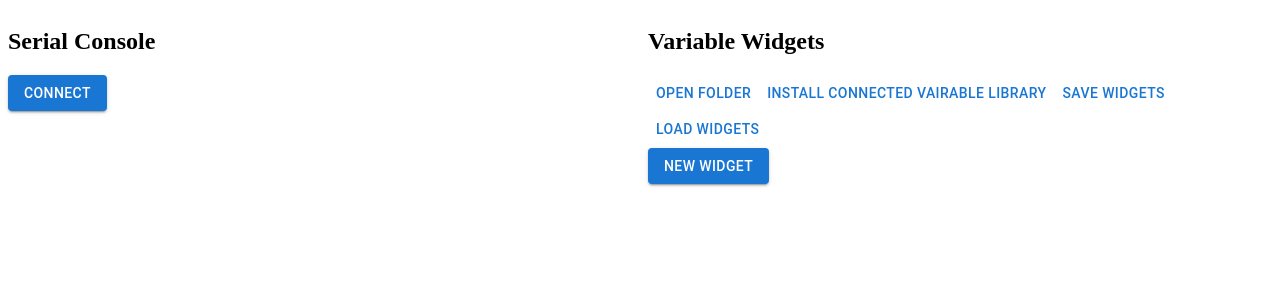
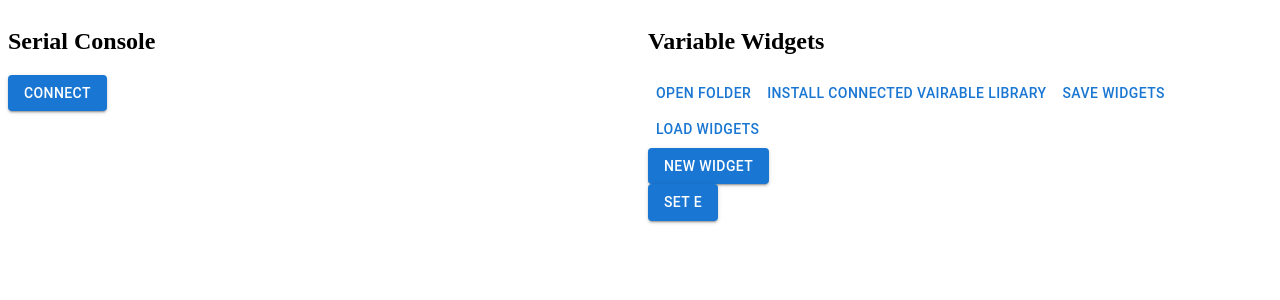
Before and after one commit to urfdvw/CircuitPython-Fancy-Console, a React (Vite) app: page / in a window 1280 px wide. Shown: the top 300 px of the page. Built offline with nearby package versions, Linux system fonts and the light colour scheme.

Commit message:
button test

```diff
--- a/src/App.jsx
+++ b/src/App.jsx
@@ -21,6 +21,7 @@ import * as constants from "./constants";
 // My widgets
 import { VariableDisp, CreateVariableDisp } from "./VariableDisp";
 import VariableSet from "./VariableSet"
+import VariableSetBoolButton from "./VariableSetBoolButton"
 import CreateWidget from "./CreateWidget";
 // My data
 import matcher_py from "../CIRCUITPY/matcher.txt";
@@ -214,7 +215,7 @@ const App = () => {
               Raw
               <div style={{ height: "350pt" }}>
                 <ScrollableFeed>
-                  <pre>
+                  <pre style={{"white-space": "pre-wrap"}}>
                     {rawSerialData
                       ? output
                       : removeInBetween(
@@ -255,7 +256,7 @@ const App = () => {
           }}>
             Save Widgets
           </Button>
-          <Button onClick={async function() {
+          <Button onClick={async function () {
             setWidgets(JSON.parse(await readFile('widgets.json')))
           }}>
             Load Widgets
@@ -287,6 +288,11 @@ const App = () => {
               </>
             );
           })}
+          <VariableSetBoolButton
+            variableName='e'
+            displayName='set e'
+            sendData={sendData}
+          ></VariableSetBoolButton>
         </Grid>
       </Grid>
     </Box>
--- /dev/null
+++ b/src/VariableSetBoolButton.jsx
@@ -0,0 +1,35 @@
+
+import React, { useState } from "react";
+import Button from "@mui/material/Button";
+import * as constants from "./constants";
+
+const VariableSetBoolButton = ({
+    variableName,
+    displayName,
+    sendData,
+}) => {
+    return (
+        <>
+            <Button variant="contained"
+                onMouseDown={() => {
+                    const updatedVariable = { [variableName]: true };
+                    sendData(
+                        constants.CV_JSON_START +
+                        JSON.stringify(updatedVariable) +
+                        constants.CV_JSON_END +
+                        constants.LINE_END
+                    );
+                }}
+                onMouseUp={() => {
+                    const updatedVariable = { [variableName]: false };
+                    sendData(
+                        constants.CV_JSON_START +
+                        JSON.stringify(updatedVariable) +
+                        constants.CV_JSON_END +
+                        constants.LINE_END
+                    );
+                }}>{displayName}</Button>
+        </>
+    );
+};
+export default VariableSetBoolButton
```
Also changed, not shown: CIRCUITPY/connected_variables.txt.
